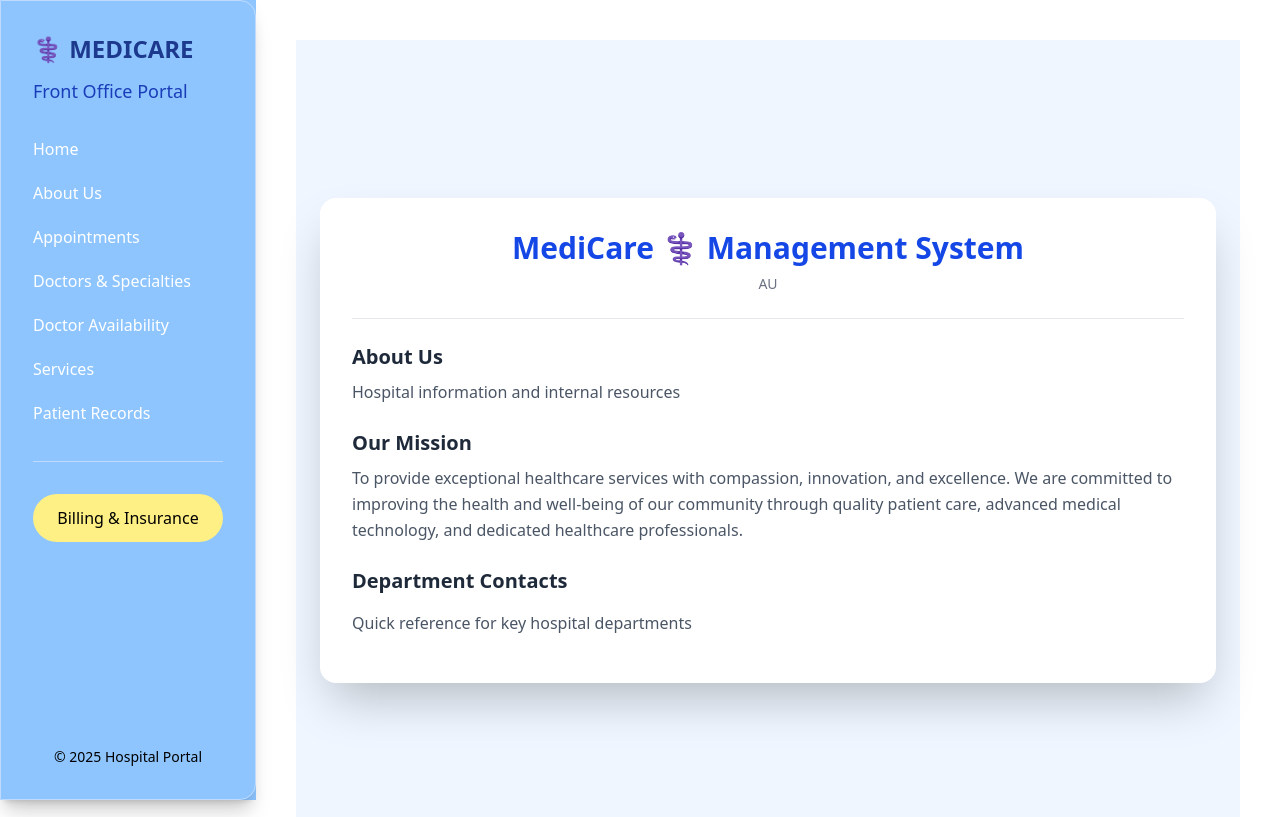
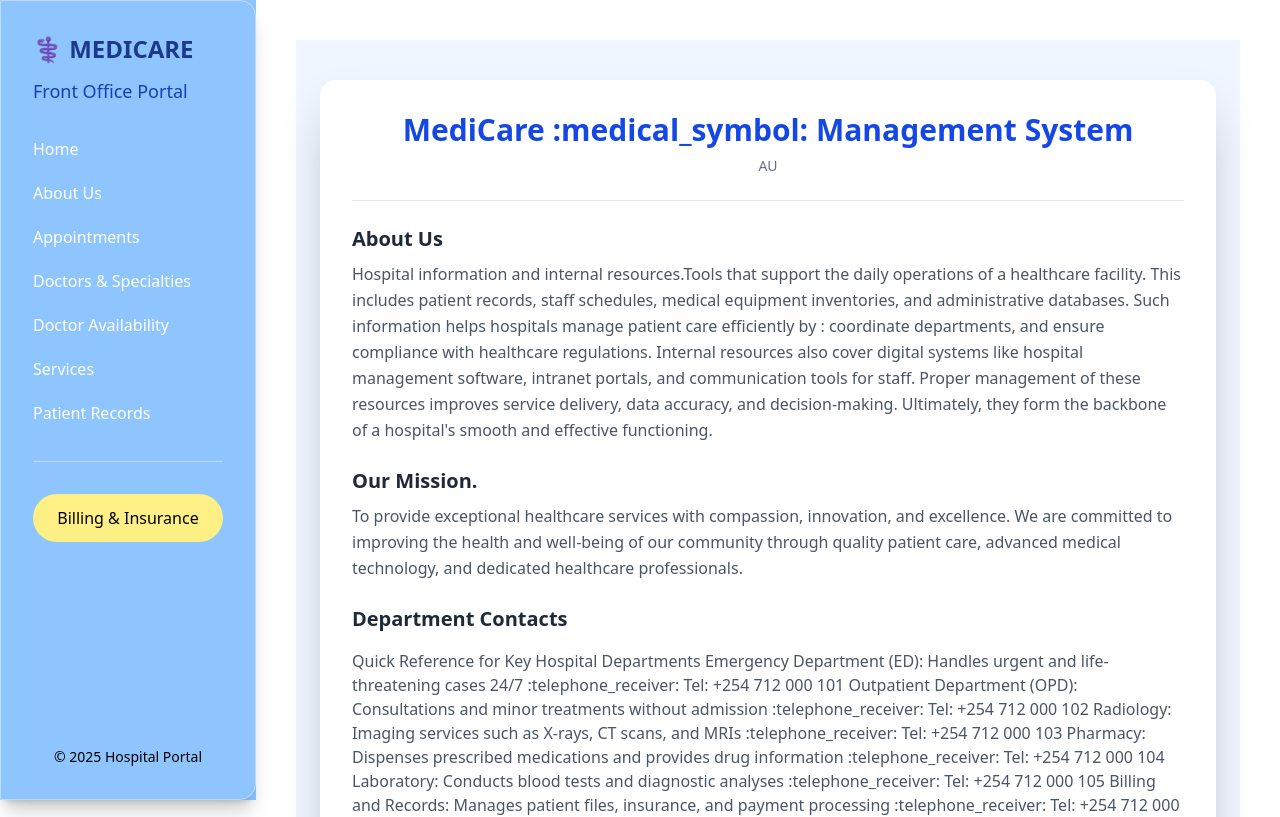
Before and after one commit to Castrokimaru/hospital-management-system, a React (Vite) app: page /about in a window 1280 px wide. Shown: the top 817 px of the page. Built offline with nearby package versions, Linux system fonts and the light colour scheme.

Commit message:
Updated About Us section with improved content

```diff
--- a/src/pages/About.jsx
+++ b/src/pages/About.jsx
@@ -1,31 +1,33 @@
 import React from 'react';
-import { Link } from 'react-router-dom';
 
 function About() {
-
   return (
     <div className="bg-blue-50 min-h-screen flex flex-col items-center justify-center py-10 px-4">
       <div className="bg-white shadow-2xl rounded-2xl w-full max-w-4xl p-8">
         <h1 className="text-3xl font-bold text-blue-700 text-center mb-2">
-          MediCare ⚕️  Management System
+          MediCare :medical_symbol:  Management System
         </h1>
         <h2 className="text-sm text-gray-500 text-center mb-6">AU</h2>
 
     <div className="border-t border-gray-200 pt-6 space-y-6">
-          {/* About Section */}
       <div>
         <h3 className="text-xl font-semibold text-gray-800 mb-2">
           About Us
         </h3>
         <p className="text-gray-600 leading-relaxed">
-              Hospital information and internal resources
+          Hospital information and internal resources.Tools that support the daily operations of a healthcare facility.
+           This includes patient records, staff schedules, medical equipment inventories, and administrative databases.
+            Such information helps hospitals manage patient care efficiently by :
+            coordinate departments, and ensure compliance with healthcare regulations.
+             Internal resources also cover digital systems like
+              hospital management software, intranet portals, and communication tools for staff.
+              Proper management of these resources improves service delivery, data accuracy, and decision-making.
+              Ultimately, they form the backbone of a hospital's smooth and effective functioning.
         </p>
       </div>
-
-          {/* Mission Section */}
     <div>
         <h3 className="text-xl font-semibold text-gray-800 mb-2">
-              Our Mission
+          Our Mission.
         </h3>
         <p className="text-gray-600 leading-relaxed">
           To provide exceptional healthcare services with compassion,
@@ -36,13 +38,31 @@ function About() {
         </p>
       </div>
 
-          {/* Department Contacts */}
+
       <div>
         <h3 className="text-xl font-semibold text-gray-800 mb-4">
           Department Contacts
         </h3>
         <p className="text-gray-600 mb-4">
-              Quick reference for key hospital departments
+          Quick Reference for Key Hospital Departments
+Emergency Department (ED): Handles urgent and life-threatening cases 24/7
+:telephone_receiver: Tel: +254 712 000 101
+
+Outpatient Department (OPD): Consultations and minor treatments without admission
+:telephone_receiver: Tel: +254 712 000 102
+
+Radiology: Imaging services such as X-rays, CT scans, and MRIs
+:telephone_receiver: Tel: +254 712 000 103
+
+Pharmacy: Dispenses prescribed medications and provides drug information
+:telephone_receiver: Tel: +254 712 000 104
+
+Laboratory: Conducts blood tests and diagnostic analyses
+:telephone_receiver: Tel: +254 712 000 105
+
+Billing and Records: Manages patient files, insurance, and payment processing
+:telephone_receiver: Tel: +254 712 000 106
+
         </p>
       </div>
     </div>
```
Lines whose indentation alone changed are shown as unchanged.
